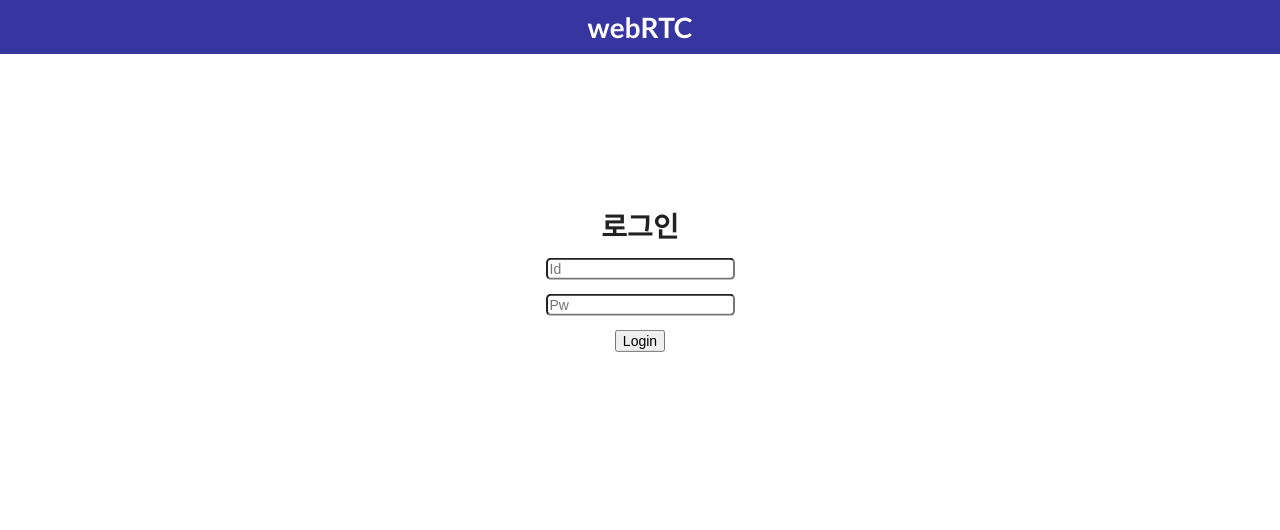
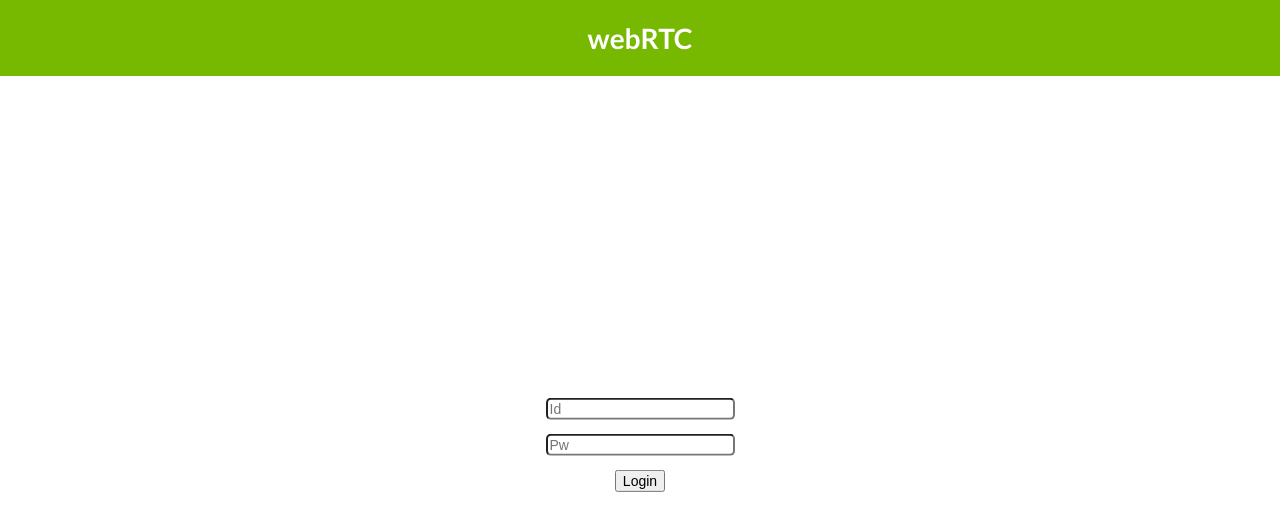
Before and after one commit to twknds/Capstone_project2, a React (Create React App) app in the folder FrontEnd/webrtc/: page / in a window 1280 px wide. Shown: the top 530 px of the page. Built offline with nearby package versions, Linux system fonts and the light colour scheme.

Commit message:
2021-05-20

```diff
--- a/FrontEnd/webrtc/src/App.css
+++ b/FrontEnd/webrtc/src/App.css
@@ -1,4 +1,6 @@
 body{
     width: 100%;
     height: 100%;
+    background-image: url('./img/nvidia2.jpg');
+    background-size: 100% 100%;
 }
--- a/FrontEnd/webrtc/src/App.js
+++ b/FrontEnd/webrtc/src/App.js
@@ -4,7 +4,6 @@ import './App.css';
 import {Header} from './Components/index'
 import {LoginContainer, VideoContainer} from './Container/index'
 import 'semantic-ui-css/semantic.min.css';
-
 
 class App extends React.Component{
   constructor(props){
--- a/FrontEnd/webrtc/src/Components/Header/Header.css
+++ b/FrontEnd/webrtc/src/Components/Header/Header.css
@@ -1,9 +1,9 @@
 .Header {
-    background-color: #3735a0;
+    background-color: #76b900;
     color: white;
     font-size: 2rem;
-    padding: 1.2rem;
+    padding: 2rem;
     text-align: center;
-    font-weight: 600;
+    font-weight: 800;
     margin-bottom: 2rem;
 }
--- a/FrontEnd/webrtc/src/Components/Video/Video.css
+++ b/FrontEnd/webrtc/src/Components/Video/Video.css
@@ -1,11 +1,11 @@
 .localVideo{
     max-width: 100%;
-    width: 320px;
-    border: 3px solid black;
+    width: 100%;
+    border: 2px solid black;
 }
 
 .remoteVideo{
     max-width: 100%;
-    width: 320px;
-    border: 3px solid black;
+    width: 100%;
+    border: 2px solid black;
 }
--- a/FrontEnd/webrtc/src/Components/Video/Video.js
+++ b/FrontEnd/webrtc/src/Components/Video/Video.js
@@ -85,7 +85,9 @@ class Video extends React.Component {
         if(isInit)
             return (
                 <div>
-                    <video className='localVideo' autoPlay playsInline />
+                    <p>
+                        <video className='localVideo' autoPlay playsInline />
+                    </p>
                     <video className='remoteVideo' autoPlay playsInline style={{display:"none"}}/>
                 </div>
             )
@@ -93,7 +95,9 @@ class Video extends React.Component {
             return (
                 <div>
                     <video className='localVideo' autoPlay playsInline style={{display:"none"}}/>
-                    <video className='remoteVideo' autoPlay playsInline />
+                    <p>
+                        <video className='remoteVideo' autoPlay playsInline />
+                    </p>
                 </div>
             )
     }
--- a/FrontEnd/webrtc/src/Container/LoginContainer/LoginContainer.css
+++ b/FrontEnd/webrtc/src/Container/LoginContainer/LoginContainer.css
@@ -3,7 +3,8 @@
     height:auto;
     text-align: center;
     position: absolute;
-    top:20rem;
+    color:white;
+    top:30rem;
     left: 50%;
     right:50%;
     transform: translate(-50%, -50%);
--- a/FrontEnd/webrtc/src/Container/VideoConatiner/VideoContainer.css
+++ b/FrontEnd/webrtc/src/Container/VideoConatiner/VideoContainer.css
@@ -1,5 +1,13 @@
 .VideoContainer
 {
+  height: auto;
+  text-align: center;
+  position: absolute;
   max-width: 100%;
-  width: 320px;
+  width: 720px;
+  top:30rem;
+  left: 50%;
+  right:50%;
+  transform: translate(-50%, -50%);
+
 }
--- a/FrontEnd/webrtc/src/Container/VideoConatiner/VideoContainer.js
+++ b/FrontEnd/webrtc/src/Container/VideoConatiner/VideoContainer.js
@@ -5,7 +5,7 @@ import {Video} from '../../Components'
 class VideoContainer extends React.Component{
     render(){
         return(
-        <div>
+        <div className = "VideoContainer">
             <Video />
         </div>)
     }
--- a/FrontEnd/webrtc/src/index.js
+++ b/FrontEnd/webrtc/src/index.js
@@ -11,6 +11,7 @@ ReactDOM.render(
   document.getElementById('root')
 );
 
+
 // If you want to start measuring performance in your app, pass a function
 // to log results (for example: reportWebVitals(console.log))
 // or send to an analytics endpoint. Learn more: https://bit.ly/CRA-vitals
```
Also changed, not shown: FrontEnd/webrtc/src/img/nvidia.jpg (added), FrontEnd/webrtc/src/img/nvidia2.jpg (added).
